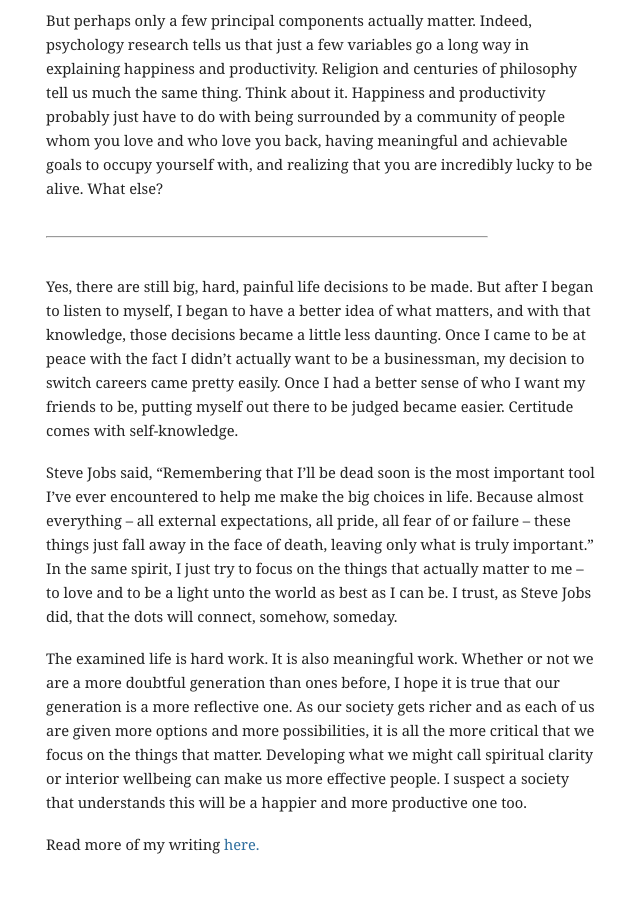
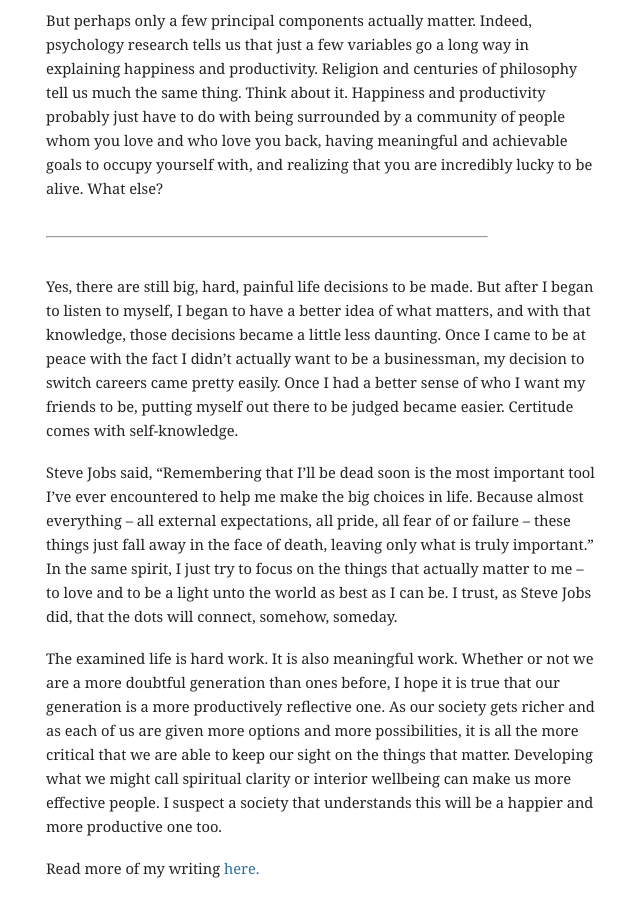
Before and after one commit to mbwong/mbwong.github.com, a Jekyll site: the page built from _posts/2013-12-07-the-examined-life.md, in a window 1280 px wide and 900 px high, scrolled down 2018 px. Shown: the whole window, without its empty margins (304-944 px from the left). Built offline with Jekyll 4.4.1, drawn with Linux system fonts in a browser that asks for light colours; before the commit the page ends 2894 px from its top, so only the background shows below that.

Commit message:
Update 2013-12-07-the-examined-life.md

```diff
--- a/_posts/2013-12-07-the-examined-life.md
+++ b/_posts/2013-12-07-the-examined-life.md
@@ -40,4 +40,4 @@
 
 Steve Jobs said, "Remembering that I'll be dead soon is the most important tool I've ever encountered to help me make the big choices in life. Because almost everything -- all external expectations, all pride, all fear of   or failure -- these things just fall away in the face of death, leaving only what is truly important." In the same spirit, I just try to focus on the things that actually matter to me -- to love and to be a light unto the world as best as I can be. I trust, as Steve Jobs did, that the dots will connect, somehow, someday.
 
-The examined life is hard work. It is also meaningful work. Whether or not we are a more doubtful generation than ones before, I hope it is true that our generation is a more reflective one. As our society gets richer and as each of us are given more options and more possibilities, it is all the more critical that we focus on the things that matter. Developing what we might call spiritual clarity or interior wellbeing can make us more effective people. I suspect a society that understands this will be a happier and more productive one too.
+The examined life is hard work. It is also meaningful work. Whether or not we are a more doubtful generation than ones before, I hope it is true that our generation is a more productively reflective one. As our society gets richer and as each of us are given more options and more possibilities, it is all the more critical that we are able to keep our sight on the things that matter. Developing what we might call spiritual clarity or interior wellbeing can make us more effective people. I suspect a society that understands this will be a happier and more productive one too.
```
